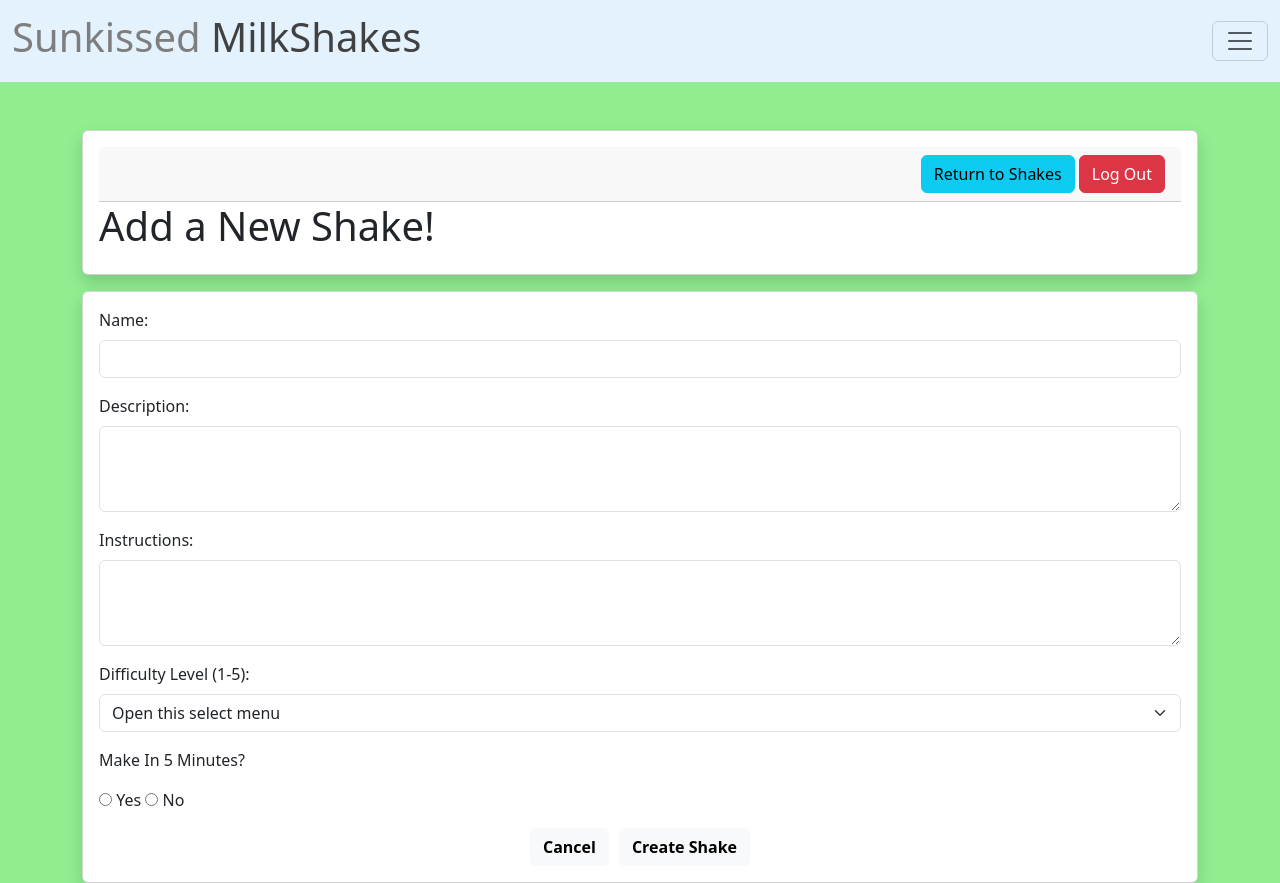
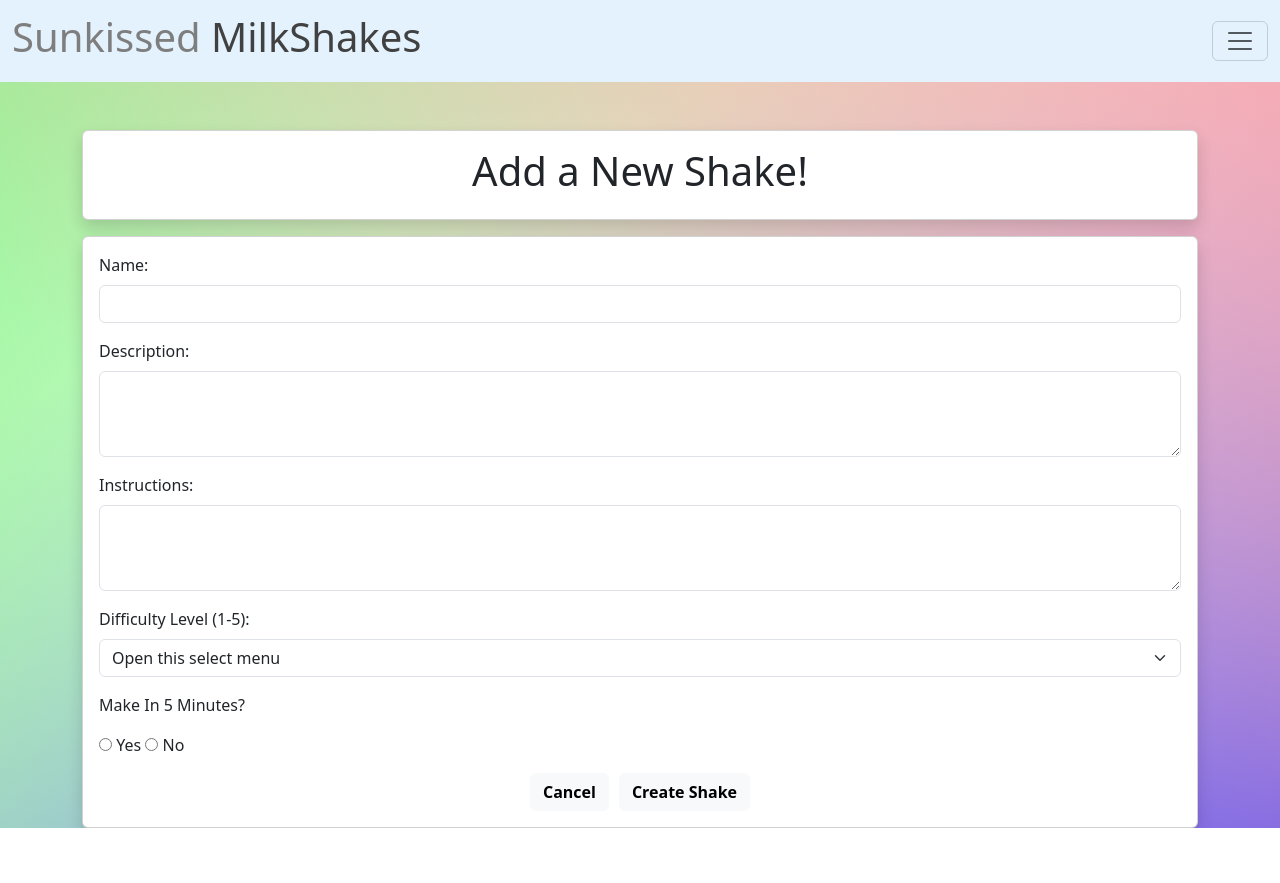
Before and after one commit to PaulDeUlloa/Sunkissed-Milkshakes-Python, a Flask app: page /shakes/new in a window 1280 px wide. After the commit the page ends 828 px from the top, so only its background shows below. Run offline with Flask 3, Linux system fonts and the light colour scheme; the visitor is signed in with stand-in values (Sample User, id 1); data that the repository does not hold is empty.

Commit message:
background and title updated

```diff
--- a/flask_app/templates/new_shake.html
+++ b/flask_app/templates/new_shake.html
@@ -7,7 +7,9 @@
         integrity="sha384-4bw+/aepP/YC94hEpVNVgiZdgIC5+VKNBQNGCHeKRQN+PtmoHDEXuppvnDJzQIu9" crossorigin="anonymous">
     <title>Create New Shake</title>
 </head>
-<body style="background-color: lightgreen;">
+<body style="background: linear-gradient(217deg, rgba(255, 158, 158, 0.8), rgba(255,0,0,0) 70.71%),
+linear-gradient(127deg, rgba(124, 243, 124, 0.8), rgba(0,255,0,0) 70.71%),
+linear-gradient(336deg, rgba(50, 50, 250, 0.8), rgba(0,0,255,0) 70.71%); min-height: 100vh;">
     {% include "shared/navbar.html" %}
     <div class="container">
         <div class="row pt-5">
@@ -27,11 +29,7 @@
                 {# flash message AREA END#}
                 <div class="card shadow mb-3">
                     <div class="card-body">
-                        <div class="card-header text-end">
-                            <a href="/shakes" class="btn btn-info">Return to Shakes</a>
-                            <a href="/logout" class="btn btn-danger">Log Out</a>
-                        </div>
-                        <h1>Add a New Shake!</h1>
+                        <h1 style="text-align: center;">Add a New Shake!</h1>
                     </div>
                 </div>
                 <div class="card shadow">
```
